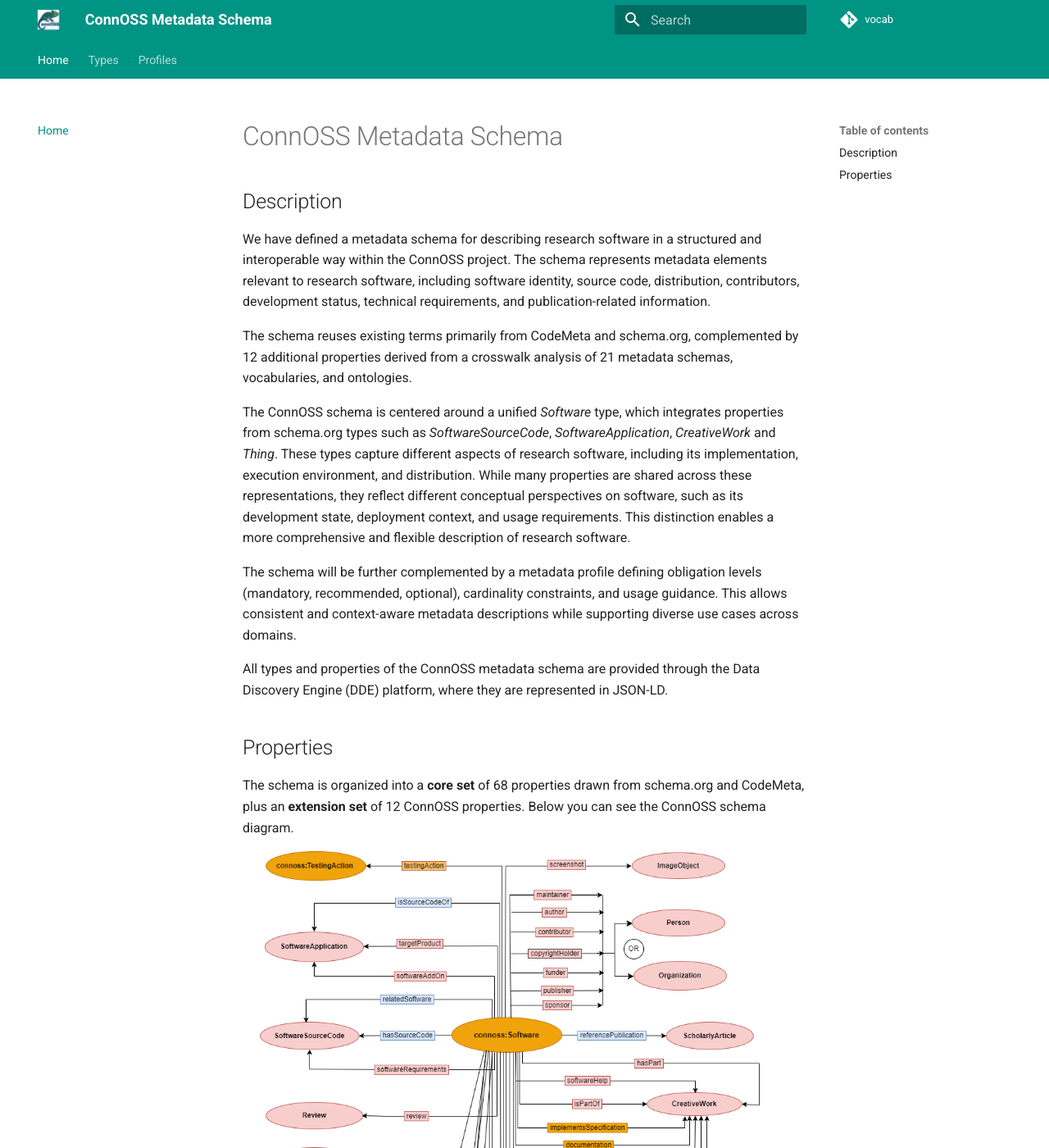
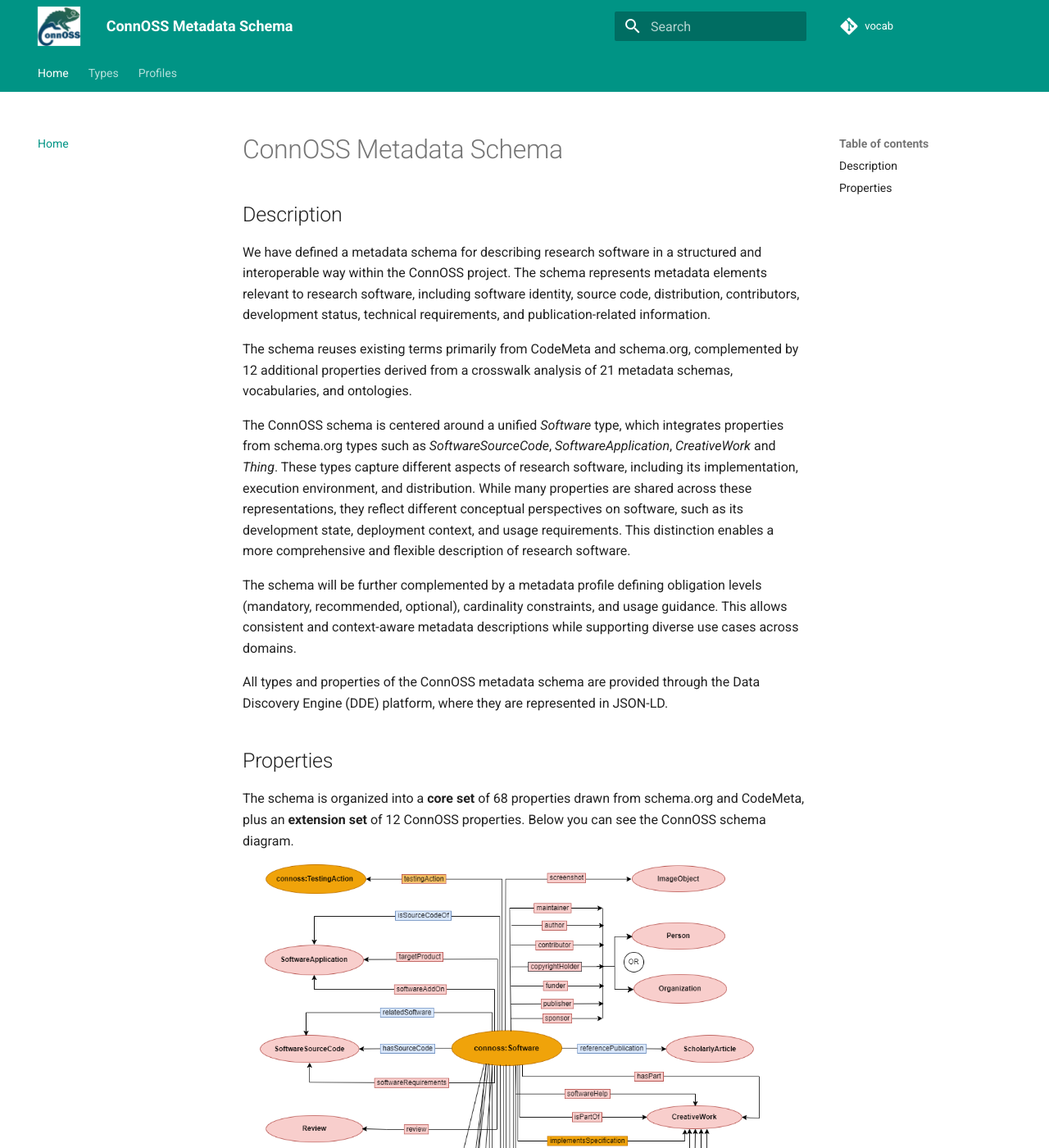
Before and after one commit to ConnOSS-Project/vocab, an MkDocs documentation site: the page built from docs/index.md, in a window 1280 px wide and 1400 px high. Shown: the whole window at 82% size. Built offline with MkDocs 1.6.1 and Material for MkDocs 9.7.7, drawn with Linux system fonts in a browser that asks for light colours; comment, search, counter and statistics services are not loaded.

Commit message:
Enlarge the header logo

```diff
--- /dev/null
+++ b/docs/stylesheets/extra.css
@@ -0,0 +1,8 @@
+.md-header__button.md-logo {
+  padding: 0.2rem 0.4rem;
+}
+.md-header__button.md-logo img,
+.md-header__button.md-logo svg {
+  height: 2.4rem;
+  width: auto;
+}
--- a/mkdocs.yml
+++ b/mkdocs.yml
@@ -40,3 +40,6 @@
 
 plugins:
   - search
+
+extra_css:
+  - stylesheets/extra.css
```
